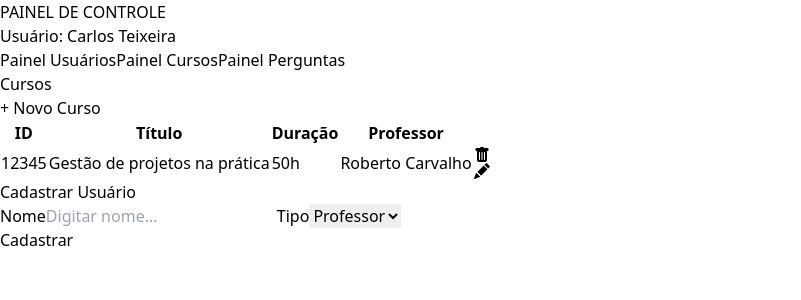
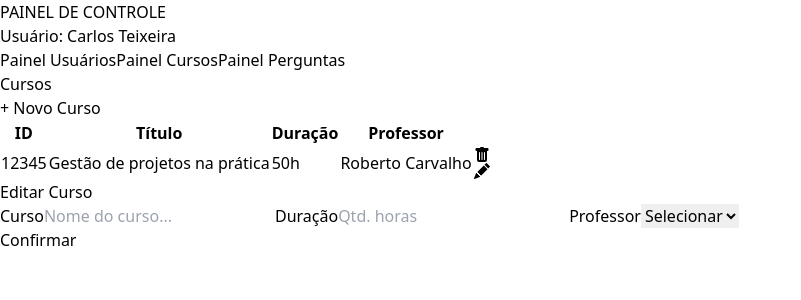
Before and after one commit to BaiaGui/cefis-challenge, a React (Vite) app in the folder client/: page /coursepanel/editcourse/1 in a window 1280 px wide. Shown: the top 300 px of the page, without its empty margins (0-801 px from the left). Built offline with nearby package versions, Linux system fonts and the light colour scheme.

Commit message:
Conditional rendering for edit mode on modal

```diff
--- a/client/src/main.jsx
+++ b/client/src/main.jsx
@@ -39,7 +39,7 @@ const router = createBrowserRouter([
       },
       {
         path: "editcourse/:courseId",
-        element:<AddUserModal editMode={true}/>,
+        element:<AddCourseModal editMode={true}/>,
       },
     ]
   },
--- a/client/src/routes/modalPages/AddCourseModal.jsx
+++ b/client/src/routes/modalPages/AddCourseModal.jsx
@@ -30,7 +30,7 @@ export function AddCourseModal({editMode}) {
 
     return (
         <ModalTemplate >
-            <p className="font-bold uppercase text-lg">Cadastrar Curso</p>
+            <p className="font-bold uppercase text-lg">{editMode?'Editar Curso':'Cadastrar Curso'}</p>
             <form onSubmit={handleSubmit} className="flex flex-col w-full h-full">
                 <InputText id="courseName" label="Curso" placeholder="Nome do curso..."/>
                 <InputText id="courseDuration" label="Duração" placeholder="Qtd. horas"/>
@@ -39,7 +39,7 @@ export function AddCourseModal({editMode}) {
                     <option value="">Selecionar</option>
                 </InputSelection>
                 <div className="flex justify-end items-end h-full">
-                    <FilledButton>Cadastrar</FilledButton>
+                    <FilledButton>Confirmar</FilledButton>
                 </div>
             </form>
         </ModalTemplate>
--- a/client/src/routes/modalPages/AddUserModal.jsx
+++ b/client/src/routes/modalPages/AddUserModal.jsx
@@ -29,7 +29,7 @@ export function AddUserModal({editMode}) {
 
     return (
         <ModalTemplate >
-            <p className="font-bold uppercase text-lg">Cadastrar Usuário</p>
+            <p className="font-bold uppercase text-lg">{editMode?'Editar Usuário':'Cadastrar Usuário'}</p>
             <form onSubmit={handleSubmit} className="flex flex-col w-full h-full">
                 <InputText id="userName" label="Nome" placeholder="Digitar nome..."/>
                 <InputSelection id="userType" label="Tipo">
@@ -37,7 +37,7 @@ export function AddUserModal({editMode}) {
                     <option value="">Aluno</option>
                 </InputSelection>
                 <div className="flex justify-end items-end h-full">
-                    <FilledButton>Cadastrar</FilledButton>
+                    <FilledButton>Confirmar</FilledButton>
                 </div>
             </form>
         </ModalTemplate>
```
Also changed, not shown: client/src/components/ConfirmationModal.jsx (added, +22 -0 lines).
